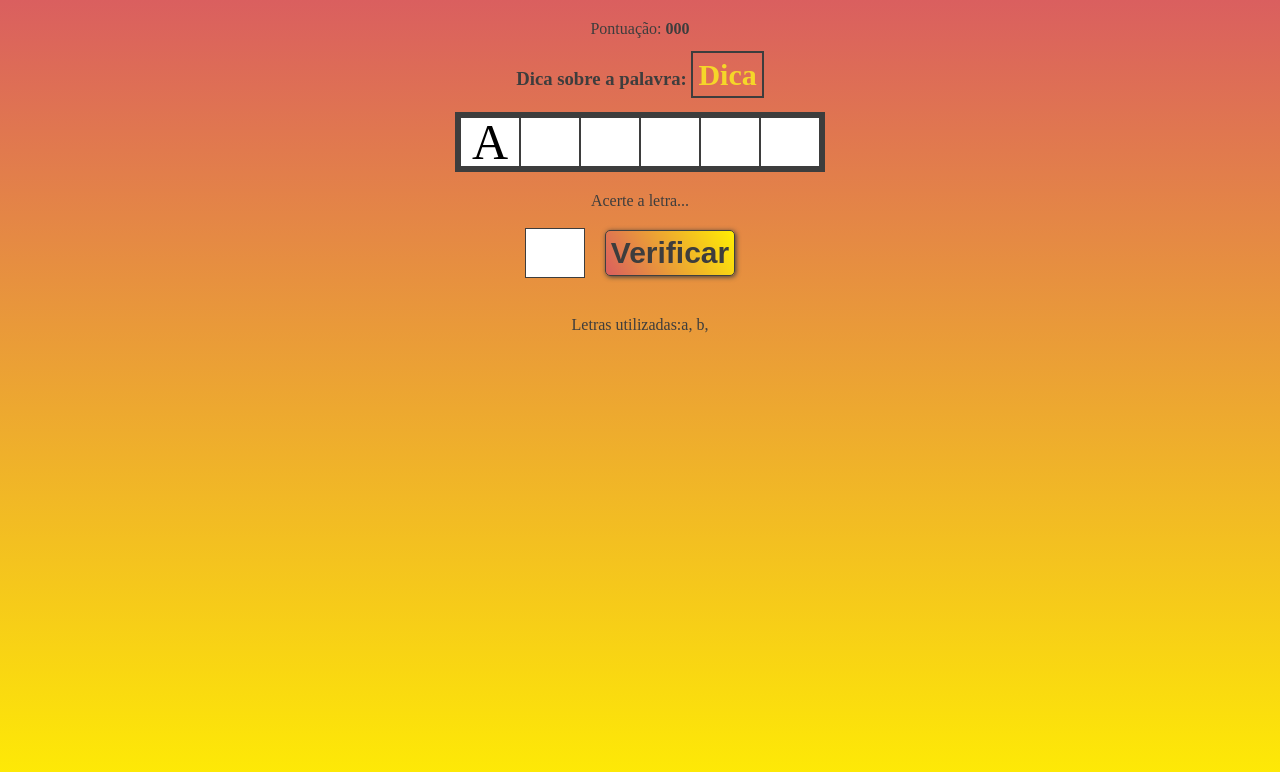
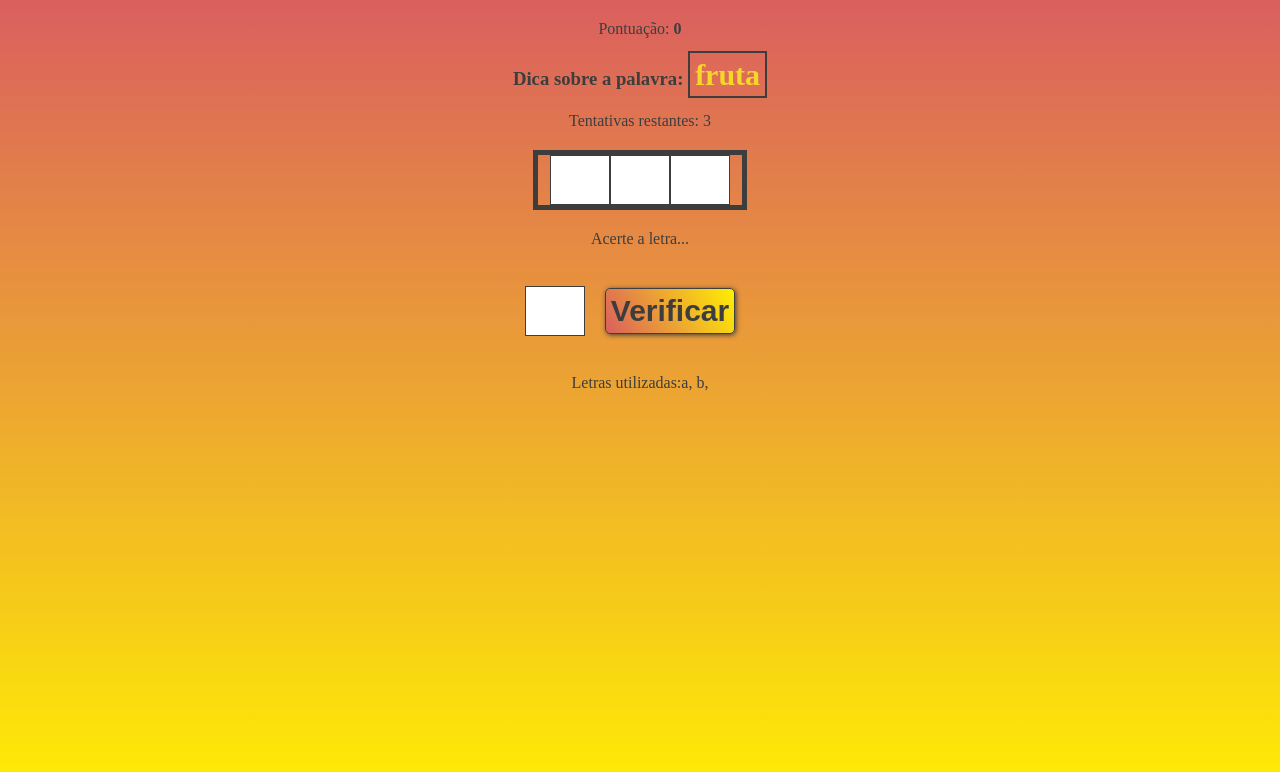
Before and after one commit to adrianomartiliano/palavra_secreta, a React (Create React App) app: page / in a window 1280 px wide. Both pictures are taken after a click on the button "COMEÇAR O JOGO". Shown: the top 772 px of the page. Built offline with nearby package versions, Linux system fonts and the light colour scheme; the HTML template or start-up script is replaced by a standard one.

Commit message:
Consumindo as states

```diff
--- a/src/App.js
+++ b/src/App.js
@@ -20,6 +20,16 @@ const estagios = [
 
 function App() {
 
+  const [estagioJogo, setEstagioJogo] = useState(estagios[0].name);
+  const [palavraEscolhida, setPalavraEscolhida] = useState("");
+  const [categoriaEscolhida, setCategoriaEscolhida] = useState("");
+  const [letras, setLetras] = useState("");
+
+  const [letrasAcertadas, setLetrasAcertadas] = useState([]);
+  const [letrasErradas, setLetrasErradas] = useState([]);
+  const [tentativas, setTentativas] = useState(3);
+  const [pontuacao, setPontuacao] = useState(0);
+
   const palavaEcategoria = () => {
     const categorias = Object.keys(palavras);
     const categoria = categorias[Math.floor(Math.random() * categorias.length)];
@@ -27,11 +37,6 @@ function App() {
 
     return { categoria, palavra };
   }
-
-  const [estagioJogo, setEstagioJogo] = useState(estagios[0].name);
-  const [palavraEscolhida, setPalavraEscolhida] = useState("");
-  const [categoriaEscolhida, setCategoriaEscolhida] = useState("");
-  const [letras, setLetras] = useState("");
 
   const Iniciando = () => {
     const { categoria, palavra } = palavaEcategoria();
@@ -44,10 +49,7 @@ function App() {
     let listLetras = palavra.split("");
 
     setCategoriaEscolhida(categoria);
-    console.log(categoria);
-    console.log(listLetras);
-
-
+    setLetras(listLetras);
   }
 
   const VerificaPalavra = () => {
@@ -61,7 +63,16 @@ function App() {
   return (
     <div className="App">
       {estagioJogo === "inicio" && <StartGame Iniciando={Iniciando} />}
-      {estagioJogo === "jogando" && <Jogando VerificaPalavra={VerificaPalavra} categoria={ categoriaEscolhida }/>}
+      {estagioJogo === "jogando" && <Jogando
+                                        VerificaPalavra={ VerificaPalavra }
+                                        categoria={ categoriaEscolhida }
+                                        palavra={ palavraEscolhida }
+                                        letrasAcertadas={ letrasAcertadas}
+                                        letrasErradas={ letrasErradas }
+                                        pontuacao={ pontuacao }
+                                        tentativas={ tentativas }
+                                        letras = { letras}
+                                        />}
       {estagioJogo === "fim" && <Fimdejogo Reset={Reset} />}
     </div>
   );
--- a/src/components/Jogando.js
+++ b/src/components/Jogando.js
@@ -1,26 +1,36 @@
 import React from "react";
 import "./jogando.css";
 
-const Jogando = ( { VerificaPalavra, categoriaEscolhida }) => {
+const Jogando = ( {
+    VerificaPalavra,
+    categoria,
+    letrasAcertadas,
+    letrasErradas,
+    pontuacao,
+    tentativas,
+    letras
+}) => {
 
-    const categoria = categoriaEscolhida;
-    //console.log(categoria);
     return(
         <div className="jogando">
             <p className="pontuacao">
-                Pontuação: <span>000</span>
+                Pontuação: <span>{pontuacao}</span>
             </p>
-            <h3>Dica sobre a palavra: <span className="dica">Dica{categoria}</span></h3>
+            <h3>Dica sobre a palavra: <span className="dica">{categoria}</span></h3>
+            <p>Tentativas restantes: <span>{tentativas}</span></p>
 
             <div className="containerPalavra">
-                <span className="letra">A</span>
-                <span className="vazio"></span>
-                <span className="vazio"></span>
-                <span className="vazio"></span>
-                <span className="vazio"></span>
-                <span className="vazio"></span>
+                {letras.map((letras, i) =>(
+                    letrasAcertadas.includes(letras) ? (
+                        <span key={i} className="letra">
+                            {letras[i]}
+                        </span>
+                    ) : (
+                        <span key={i} className="vazio"></span>
+                    )
+                ))}
+
             </div>
-
             <div className="containerLetra">
                 <p>Acerte a letra...</p>
                 <form>
--- a/src/components/jogando.css
+++ b/src/components/jogando.css
@@ -1,4 +1,4 @@
-.pontuacao, .letrasErradas{
+.jogando p{
     color: rgb(61, 61, 61);
     margin: 20px;
 }
```
